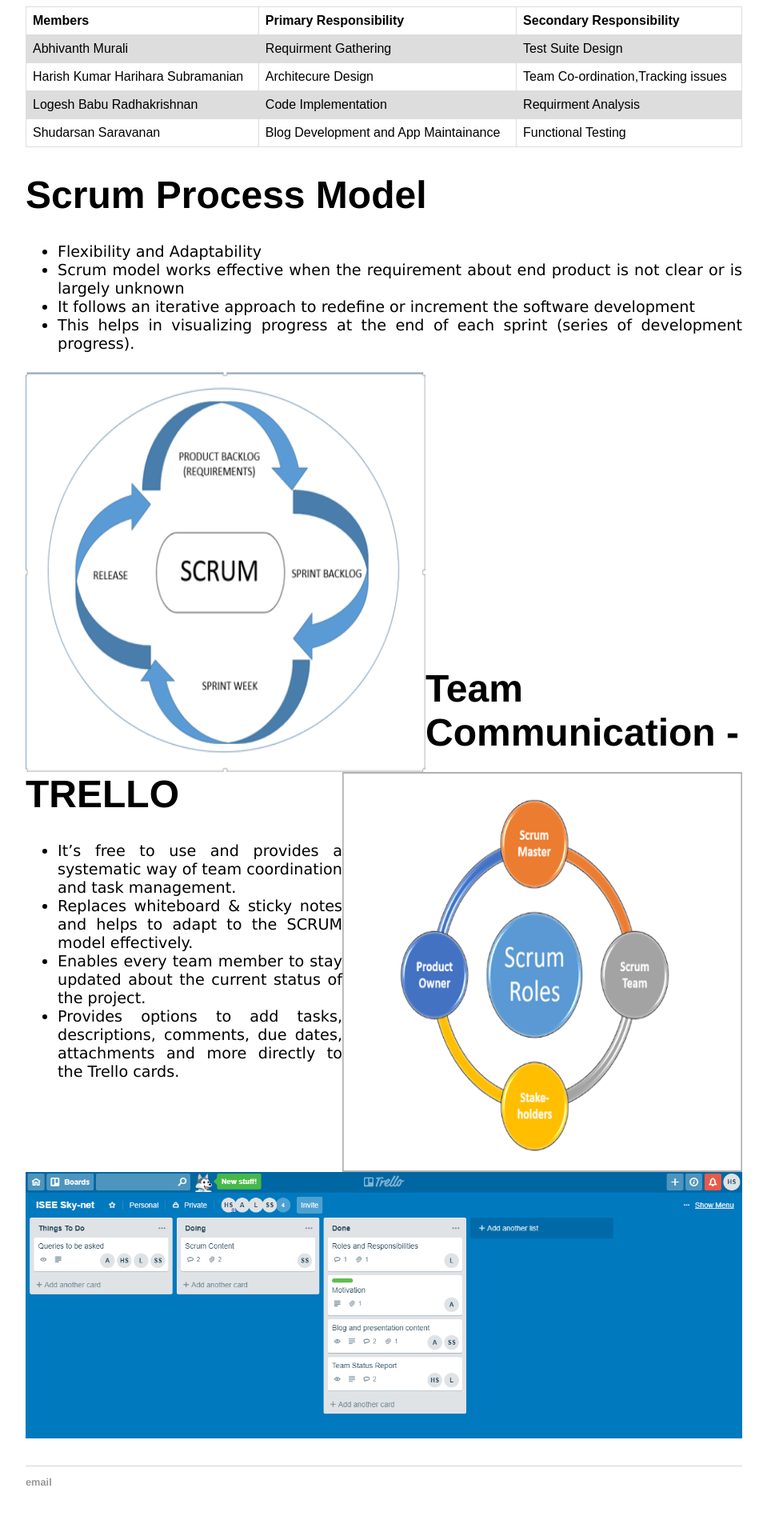
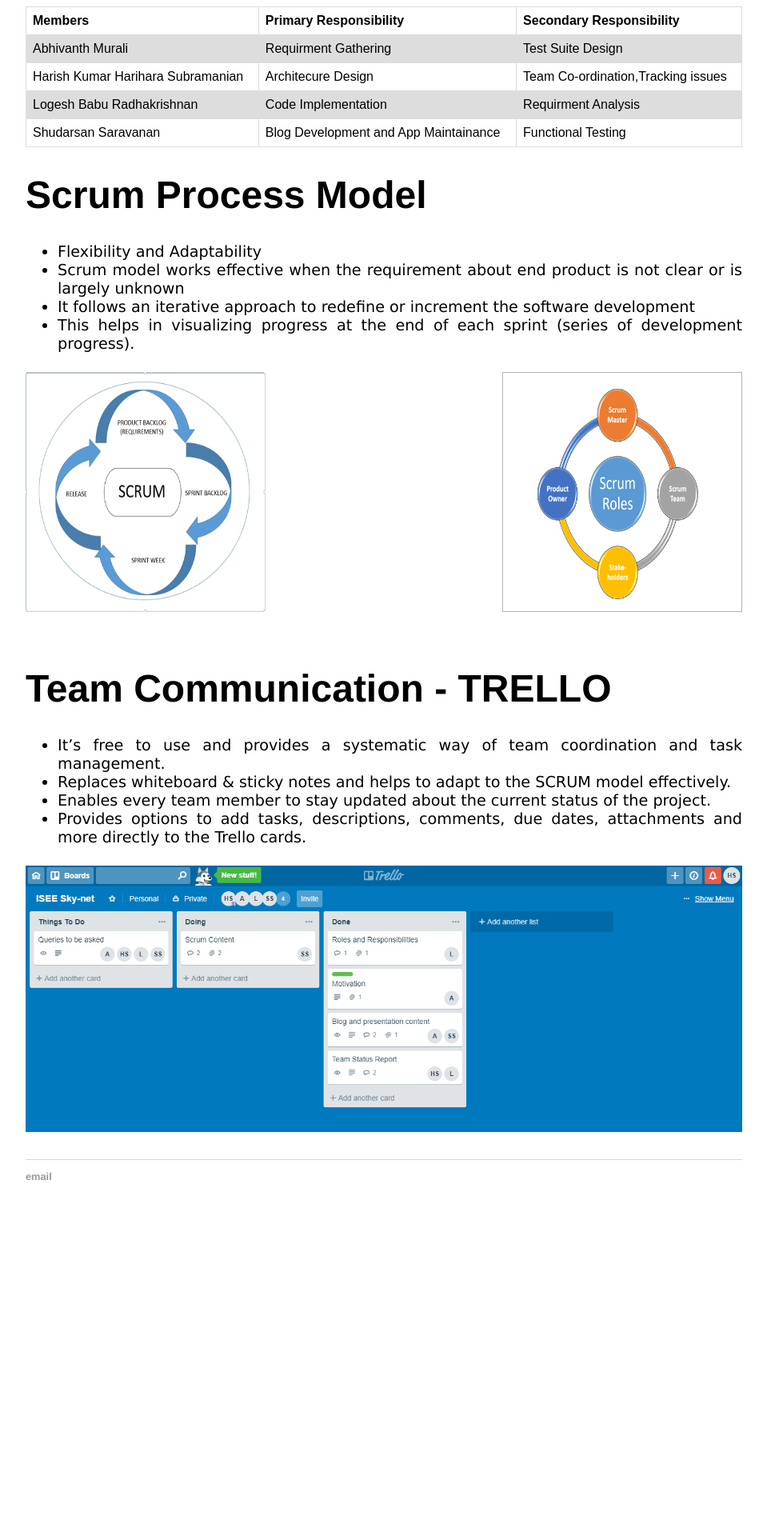
Before and after one commit to DBSE-teaching/isee2019-Sky-Net, a Jekyll site: the page built from docs/_posts/2018-04-04-second-post.md, in a window 1280 px wide. Shown: the part 1242-3162 px from the top of the page at 80% size, without its empty margins (160-1119 px from the left). Built offline with Jekyll 4.4.1, drawn with Linux system fonts in a browser that asks for light colours; after the commit the page ends 2780 px from its top, so only the background shows below that.

Commit message:
Update 2018-04-04-second-post.md

```diff
--- a/docs/_posts/2018-04-04-second-post.md
+++ b/docs/_posts/2018-04-04-second-post.md
@@ -70,8 +70,8 @@
   <li>This helps in visualizing progress at the end of each sprint (series of development progress). </li>
 </ul>
 
-![Deadline image]({{site.baseurl}}/images/Picture1.png "Scrum1"){:height="500px" width="500px" align="left"}
-![Deadline image]({{site.baseurl}}/images/Picture2.png "Scrum2"){:height="500px" width="500px" align="right"}
+![Deadline image]({{site.baseurl}}/images/Picture1.png "Scrum1"){:height="300px" width="300px" align="left"}
+![Deadline image]({{site.baseurl}}/images/Picture2.png "Scrum2"){:height="300px" width="300px" align="right"}
 <br> <br> <br> <br> <br> <br> <br> <br> <br> <br>
 
 # Team Communication - TRELLO
```
